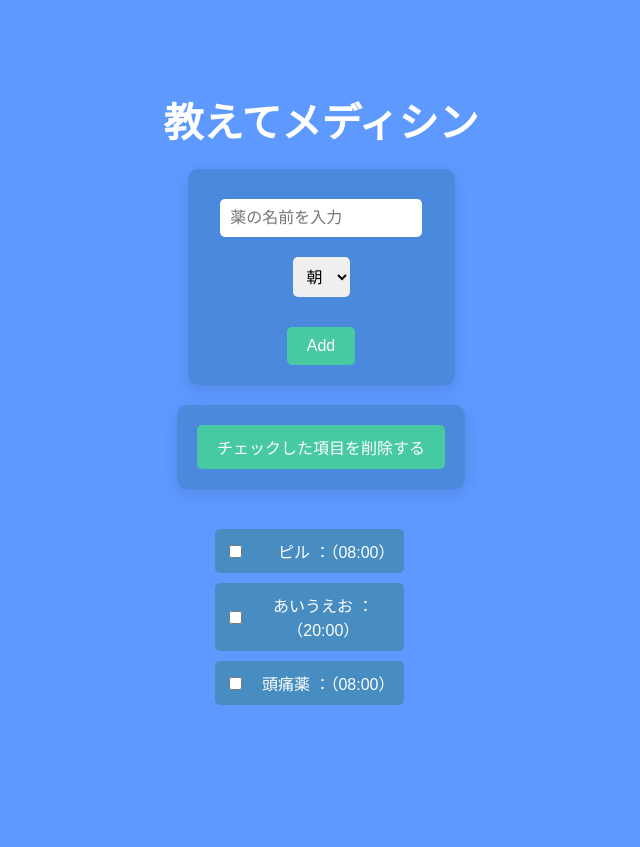
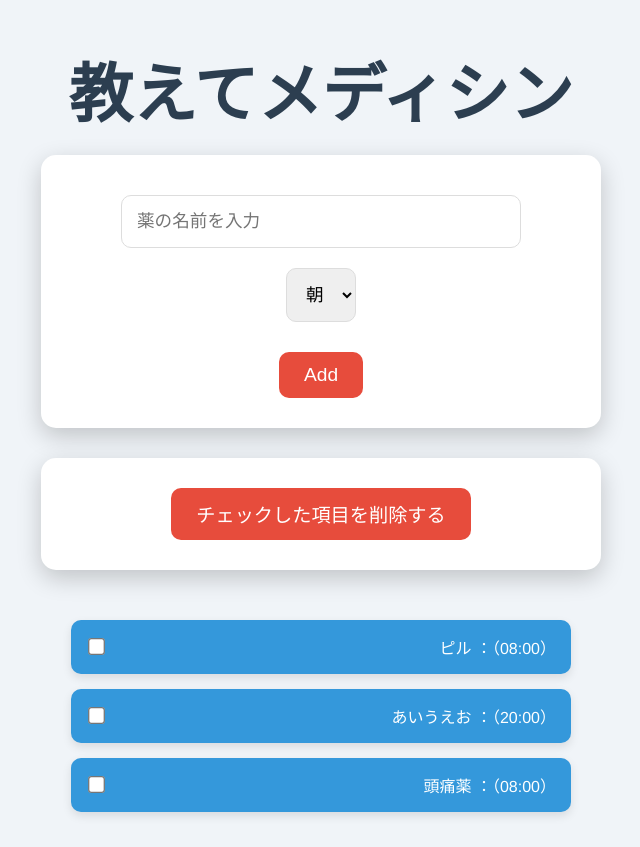
Before and after one commit to n000py/huckU2024, a Flask app: page / in a window 1280 px wide. Shown: the whole page, without its empty margins (319-959 px from the left). Before the commit the page ends 705 px from the top, so only its background shows below. Run offline with Flask 3, Linux system fonts and the light colour scheme; data comes from the database, SQL or seed files in the repository.

Commit message:
Update index.html
cssの変更

```diff
--- a/app/templates/index.html
+++ b/app/templates/index.html
@@ -4,78 +4,87 @@
         <meta http-equiv="X-UA-Compatible" content="IE=edge" />
         <meta name="viewport" content="width=device-width, initial-scale=1.0" />
         <title>tell me medicine</title>
-        <style>
+                <style>
             body {
-                color: white;
-                background-color: #5D99FF;
-                font-family: Arial, sans-serif;
+                color: #333;
+                background-color: #f0f4f8;
+                font-family: 'Helvetica Neue', Arial, sans-serif;
                 margin: 0;
                 padding: 0;
                 display: flex;
                 justify-content: center;
                 align-items: center;
-                height: 100vh;
+                height: auto;
                 flex-direction: column;
             }
 
             .title h1 {
-                font-size: 2.5em;
+                font-size: 4em;
                 margin-bottom: 20px;
                 text-align: center;
+                color: #2c3e50;
+                font-weight: bold;
             }
 
             form {
                 display: flex;
                 flex-direction: column;
                 align-items: center;
-                background-color: #4A89DC;
-                padding: 20px;
-                border-radius: 10px;
-                box-shadow: 0 5px 15px rgba(0, 0, 0, 0.1);
-                margin-bottom: 20px;
+                background-color: #fff;
+                padding: 30px;
+                border-radius: 15px;
+                box-shadow: 0 8px 25px rgba(0, 0, 0, 0.2);
+                margin-bottom: 30px;
+                width: 100%;
+                max-width: 500px;
             }
 
             input[type="text"], select {
-                padding: 10px;
+                padding: 15px;
                 margin: 10px 0;
-                font-size: 1em;
-                border-radius: 5px;
-                border: none;
-                width: 80%;
+                font-size: 1.1em;
+                border-radius: 10px;
+                border: 1px solid #ddd;
+                width: 100%;
                 max-width: 400px;
+                box-sizing: border-box;
+                transition: all 0.3s ease;
+            }
+
+            input[type="text"]:focus, select:focus {
+                border-color: #3498db;
+                outline: none;
+                box-shadow: 0 0 5px rgba(52, 152, 219, 0.5);
             }
 
             input[type="submit"] {
-                background-color: #47C9A2;
+                background-color: #e74c3c;
                 color: white;
-                padding: 10px 20px;
-                font-size: 1em;
+                padding: 12px 25px;
+                font-size: 1.2em;
                 border: none;
-                border-radius: 5px;
+                border-radius: 10px;
                 cursor: pointer;
-                transition: background-color 0.3s ease;
+                transition: background-color 0.3s ease, transform 0.3s ease;
             }
 
             input[type="submit"]:hover {
-                background-color: #3AA889;
+                background-color: #c0392b;
+                transform: scale(1.05);
             }
 
             .time select {
-                padding: 10px;
+                padding: 15px;
                 margin: 10px 0;
-                font-size: 1em;
-                border-radius: 5px;
+                font-size: 1.1em;
+                border-radius: 10px;
                 width: 100%;
-                height: 40px;
                 max-width: 400px;
+                box-sizing: border-box;
             }
 
             .add_botton {
                 margin-top: 20px;
-            }
-
-            .time div {
-                margin-bottom: 20px;
             }
 
             div {
@@ -84,22 +93,45 @@
 
             .medicine-list {
                 margin: 20px 0;
+                width: 100%;
+                max-width: 500px;
             }
 
             .medicine-list div {
-                background-color: #478DC1;
-                padding: 10px;
-                margin-bottom: 10px;
-                border-radius: 5px;
+                background-color: #3498db;
+                padding: 15px;
+                margin-bottom: 15px;
+                border-radius: 10px;
                 display: flex;
                 justify-content: space-between;
                 align-items: center;
-                width: 80%;
-                max-width: 400px;
+                color: white;
+                box-shadow: 0 4px 10px rgba(0, 0, 0, 0.1);
             }
 
             .medicine-list div input[type="checkbox"] {
-                margin-right: 10px;
+                margin-right: 15px;
+                transform: scale(1.3);
+            }
+
+            .medicine-list div:hover {
+                background-color: #2980b9;
+            }
+
+            @media (max-width: 600px) {
+                .title h1 {
+                    font-size: 3em;
+                }
+
+                form, .medicine-list div {
+                    padding: 15px;
+                    width: 90%;
+                }
+
+                input[type="submit"] {
+                    font-size: 1em;
+                    padding: 10px 20px;
+                }
             }
         </style>
     </head>
```
